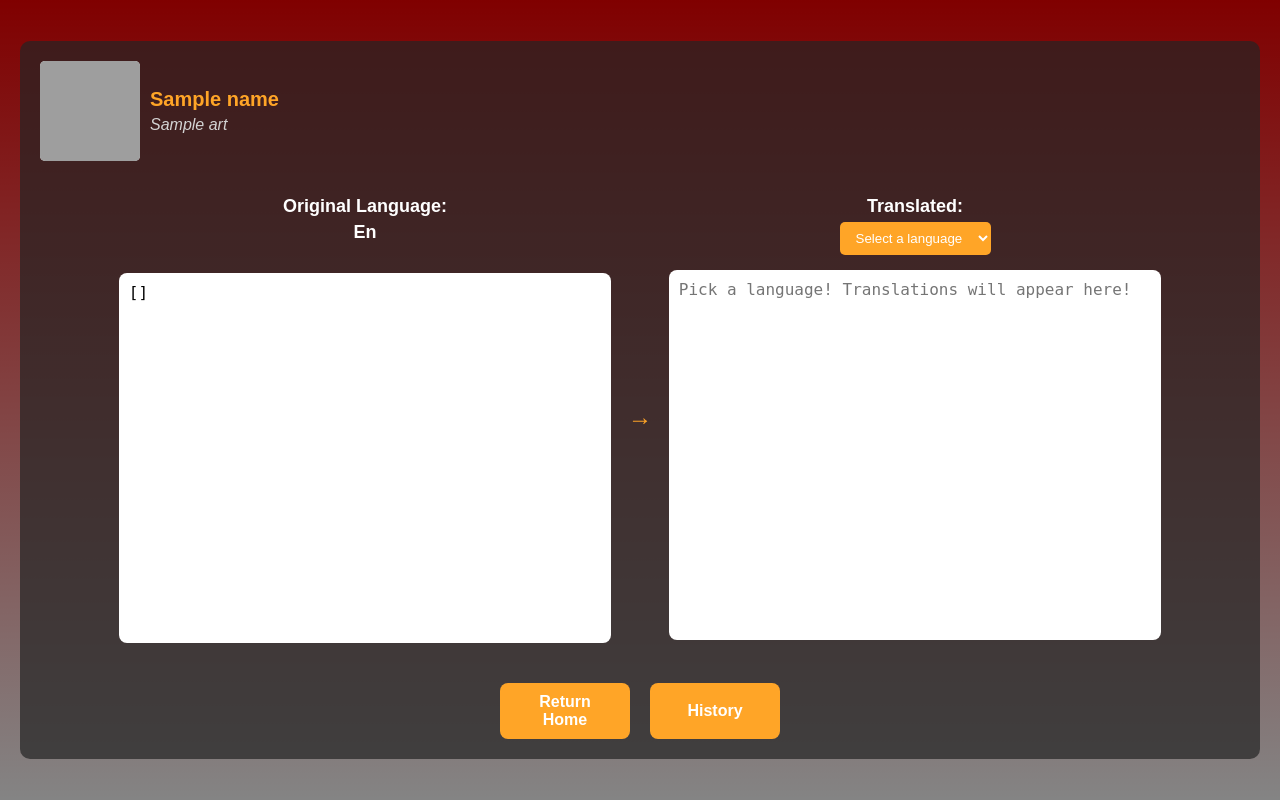
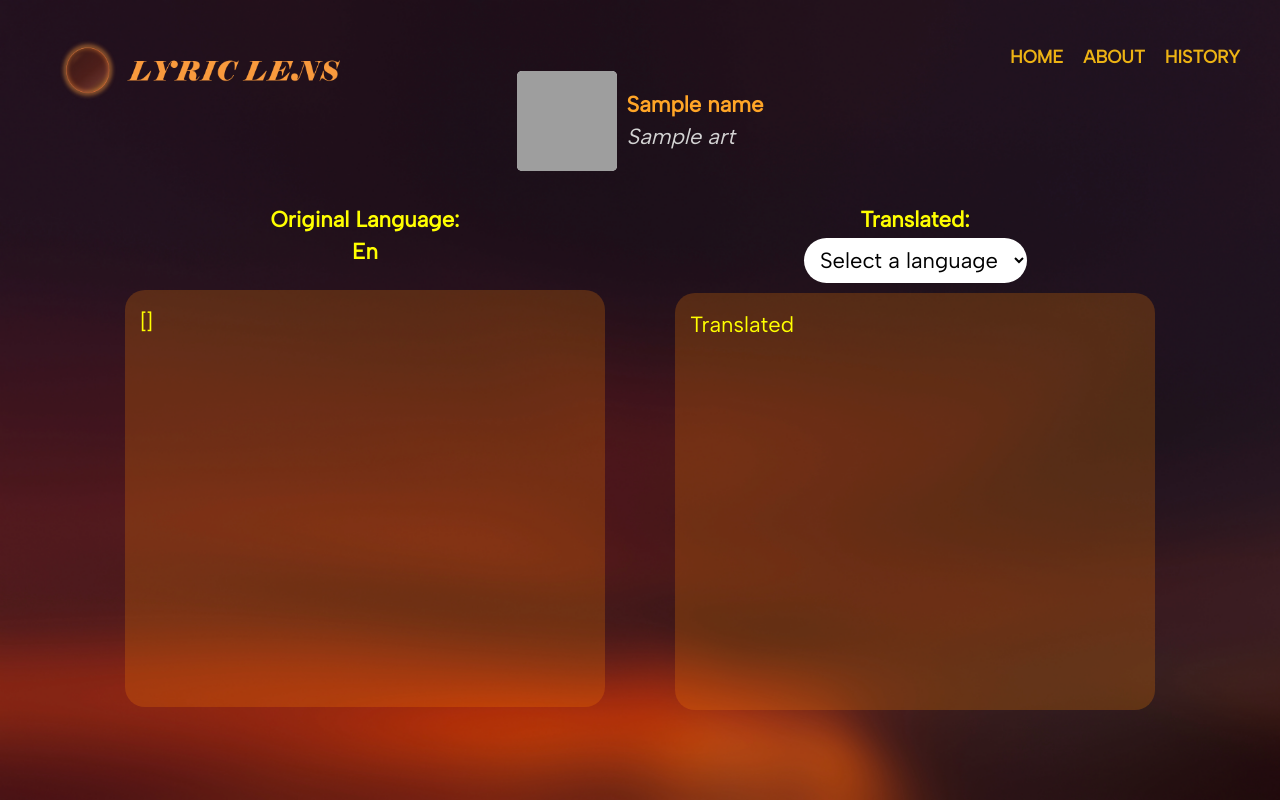
Before and after one commit to Nail-Claros/LyricLens, a Flask app: template templates/translation.html in a window 1280 px wide. Run offline with Flask 3, Linux system fonts and the light colour scheme; the template is opened without the code that fills it: most values are stand-ins (such as "Sample title", 1, 10 or a date in 2020); grey boxes are pictures that could not be loaded.

Commit message:
translation page completed

```diff
--- a/static/styles/translation.css
+++ b/static/styles/translation.css
@@ -1,14 +1,17 @@
 
 body {
-    font-family: Arial, sans-serif;
-    background: linear-gradient(to bottom, #800000, #0000007b);
-    color: white;
+    background-image: url('../images/Lyric Lens (Background Image).png');
+    background-repeat: no-repeat;
+    background-size: cover;
     margin: 0;
     padding: 0;
     display: flex;
     justify-content: center;
     align-items: center;
     height: 100vh;
+    color: yellow;
+    font-family: 'Albert Sans';
+    font-size: 22px;
 }
 
 
@@ -18,10 +21,10 @@ body {
     flex-direction: column;
     align-items: center;
     padding: 20px;
-    background-color: rgba(36, 36, 36, 0.7);
-    border-radius: 10px;
     max-width: 1200px;
     width: 150%;
+    font-family: 'Albert Sans';
+    font-size: 22px;
 }
 
 
@@ -30,6 +33,8 @@ body {
     align-items: center;
     margin-bottom: 30px;
     width: 100%;
+    font-family: 'Albert Sans';
+    font-size: 22px;
 }
 
 .album-cover {
@@ -45,6 +50,8 @@ body {
     display: flex;
     flex-direction: column;
     text-align: left;
+    font-family: 'Albert Sans';
+    font-size: 22px;
 }
 
 .song-name {
@@ -52,6 +59,8 @@ body {
     font-weight: bold;
     color: #ffa527;
     margin: 0;
+    font-family: 'Albert Sans';
+    font-size: 22px;
 }
 
 .song-artist {
@@ -59,6 +68,8 @@ body {
     font-style: italic;
     color: #d3d3d3;
     margin: 5px 0 0 0;
+    font-family: 'Albert Sans';
+    font-size: 22px;
 }
 
 
@@ -69,6 +80,8 @@ body {
     width: 100%;
     max-width: 1000px;
     margin-bottom: 20px;
+    font-family: 'Albert Sans';
+    font-size: 22px;
 }
 
 .original-lang, .translated-lang {
@@ -76,52 +89,109 @@ body {
     flex-direction: column;
     align-items: center;
     width: 45%;
+    font-family: 'Albert Sans';
+    font-size: 22px;
 }
 
 h3 {
     margin: 5px 0;
-
     font-size: 18px;
+    font-family: 'Albert Sans';
+    font-size: 22px;
 }
 
 h5 {
     margin: 0px 0;
     margin-bottom: 25px;
     font-size: 18px;
+    font-family: 'Albert Sans';
+    font-size: 22px;
 }
 
 h4 {
     margin: 5px 0;
-
-    font-size: 18px;
+    font-family: 'Albert Sans';
+    font-size: 22px;
 }
 
 textarea {
-    width: 105%;
-    height: 350px;
-    margin-top: 5px;
-    border-radius: 8px;
-    padding: 10px;
+    width: 100%;
+    height: 400px;
+    background-color: #ffa527;
+    border: none;
+    border-radius: 20px;
+    padding-left: 15px;
+    padding-right: 15px;
+    padding-top: 15px;
     font-size: 16px;
+    line-height: 1.5;
     resize: none;
-    border: none;
-    color: black;
+    color: yellow;
+    scrollbar-color: #f4a263;
+    border-color: yellow;
+    font-family: 'Albert Sans';
+    font-size: 22px;
+}
+textarea.text{
+    background-color: hsla(30, 100%, 50%, 0.232);
+    font-family: 'Albert Sans';
+    font-size: 22px;
 }
 
-.arrow {
-    font-size: 24px;
-    color: #ffa527;
-    align-self: center;
-    margin: 0 10px;
+textarea::-webkit-scrollbar {
+    width: 0px;
+}
+
+textarea::-webkit-scrollbar-track {
+    background: #ffa527;
+    border-radius: 20px;
+}
+
+textarea::-webkit-scrollbar-thumb {
+    background-color: #f4a263;
+    border-radius: 10px;
+    border: 3px solid #ffa527;
 }
 
 
+.navbar {
+    position: absolute;
+    top: 20px;
+    right: 40px;
+}
+
+.navbar-img{
+    position: absolute;
+    top: 20px;
+    left: 40px;
+}
+
+.nav-links {
+    list-style-type: none;
+    display: flex;
+    gap: 20px;
+}
+
+.nav-links li a {
+    text-decoration: none;
+    font-size: 18px;
+    color: rgb(237, 179, 20);
+    font-weight: bold;
+    transition: color 0.3s;
+}
+
+.nav-links li a:hover {
+    color: #ff7700;
+}
+
 select {
     padding: 8px 12px;
-    border-radius: 5px;
-    background-color: #ffa527;
-    color: white;
+    border-radius: 50px;
+    background-color: #ffffff;
+    color:black;
     border: none;
+    font-family: 'Albert Sans';
+    font-size: 22px;
     margin-bottom: 10px;
     cursor: pointer;
 }
@@ -136,7 +206,7 @@ select {
 }
 
 .btn {
-    background-color: #ffa527;
+    background-color: #ffa52700;
     color: white;
     border: none;
     padding: 10px 20px;
@@ -153,7 +223,7 @@ select {
 }
 
 .btn:hover {
-    background-color: #ffb049;
+    color: #ffb049;
 }
 
 
--- a/templates/translation.html
+++ b/templates/translation.html
@@ -5,10 +5,21 @@
 {% endblock %}
 {% block body %}
 <body>
+    <nav class="navbar-img">
+        <img src="{{ url_for('static', filename='images/Lyric Lens (Text Logo and Icon) - Horizontal.png')}}" style="height: 100px; width: 300px; padding-bottom: 80px;">
+    </nav>
+    <nav class="navbar">
+        <ul class="nav-links">
+            <li><a href="{{url_for('index')}}">HOME</a></li>
+            <li><a href="{{url_for('about')}}">ABOUT</a></li>
+            <li><a href="{{url_for('history')}}">HISTORY</a></li>
+        </ul>
+    </nav>
+
 
     <div class="container">
         <!-- Album Cover and Song Information -->
-        <div class="album-info">
+        <div class="album-info" style="justify-content: center;">
             <img src="{{ ca }}" alt="Album Cover" class="album-cover">
             <div class="song-details">
                 <h2 class="song-name">{{ name }}</h2>
@@ -22,15 +33,14 @@
             <div class="original-lang">
                 <h4>Original Language:</h4>
                 <h5>{{lang | capitalize }}</h5>
-                <textarea readonly placeholder="{{ lyric }}">{{ lyric }}</textarea>
+                <textarea readonly class="text" placeholder="{{ lyric }}">{{ lyric }}</textarea>
             </div>
 
-            <span class="arrow">→</span>
 
             <!-- Translation Language -->
             <div class="translated-lang">
                 <h3>Translated:</h3>
-                <select id="myDropdown">
+                <select id="myDropdown" style="justify-content: center; align-items: center; text-align: center;">
                     <option value="">Select a language</option>
                     {% for key, value in ldict.items() %}
                         {% if value|upper != lang|upper %}
@@ -38,15 +48,10 @@
                         {% endif %}
                     {% endfor %}
                 </select>
-                <textarea id="translation" class="textbox" placeholder="Pick a language! Translations will appear here!" readonly></textarea>
+                <textarea id="translation" class="textbox, text" placeholder="Pick a language! Translations will appear here!" readonly>Translated</textarea>
             </div>
         </div>
 
-        <!-- Buttons Section -->
-        <div class="btn-container">
-            <button class="btn"><a href="{{url_for('index')}}" class="btn-text">Return Home</a></button>
-            <button class="btn"><a href="{{url_for('history')}}" class="btn-text">History</a></button>
-        </div>
     </div>
 
     <script>
```
